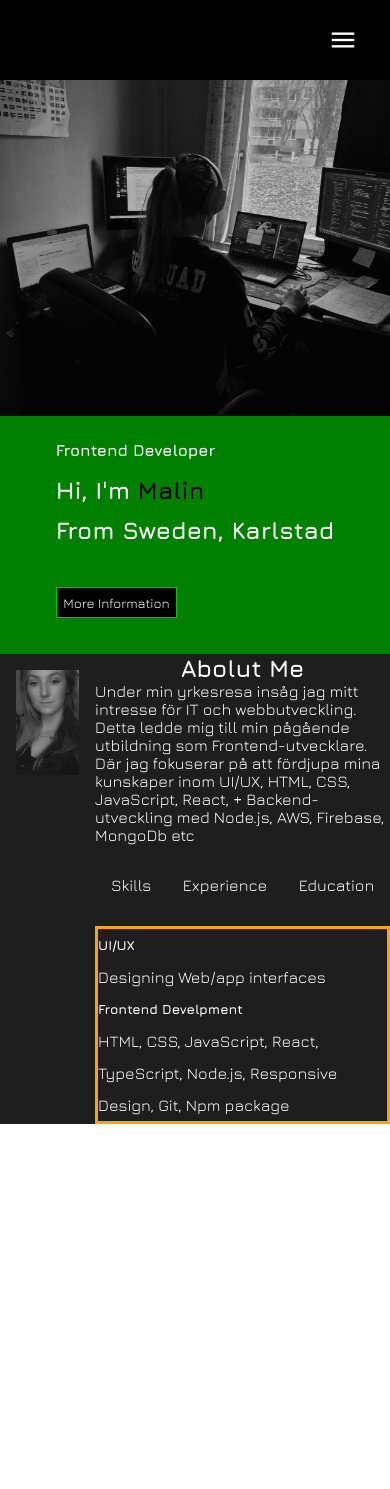
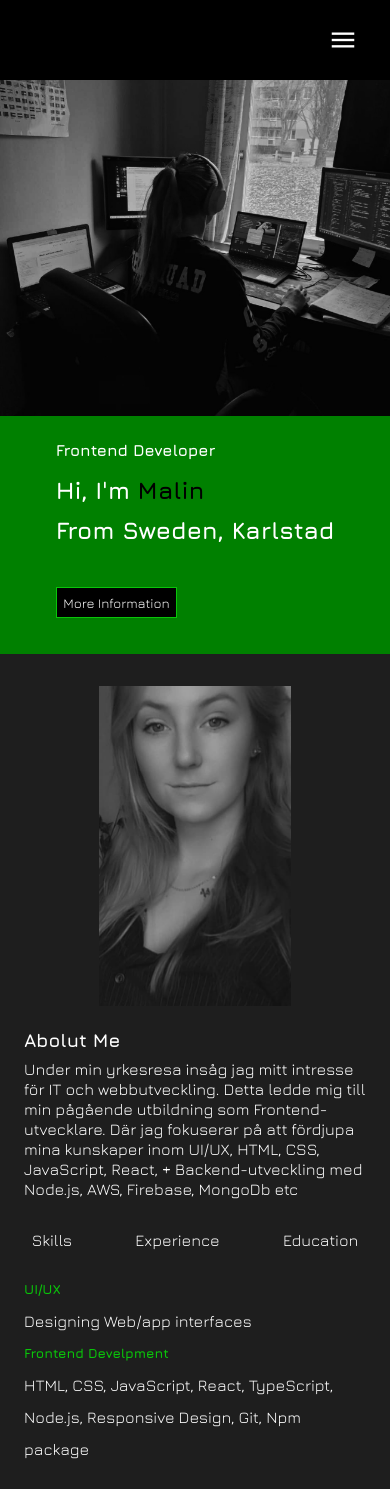
Before and after one commit to MalinJ123/Portfolio, a React (Vite) app: page /start in a window 390 px wide. Before the commit the page ends 1124 px from the top, so only its background shows below. Built offline with nearby package versions, Linux system fonts and the light colour scheme.

Commit message:
fixed the changes btn between skills, experience and Education, the onclick usestate etc,

```diff
--- a/src/routes/Start.jsx
+++ b/src/routes/Start.jsx
@@ -1,7 +1,14 @@
 import working from "../images/me-working.jpg";
 import me from "../images/me.jpg";
 import "../styles/start.css";
+import { useState } from "react";
 function Start() {
+  const [activeTab, setActiveTab] = useState("Skills");
+
+  const handleTabClick = (tab) => {
+    setActiveTab(tab);
+  };
+
   return (
     <>
       <section className="wrapper">
@@ -31,8 +38,8 @@ function Start() {
         </div>
 
         <div className="about__container">
-          <h1 className="about__container--title">Abolut Me</h1>
           <article className="about__container--description">
+            <h1 className="about__container--title">Abolut Me</h1>
             Under min yrkesresa insåg jag mitt intresse för IT och
             webbutveckling. Detta ledde mig till min pågående utbildning som
             Frontend-utvecklare. Där jag fokuserar på att fördjupa mina
@@ -40,22 +47,52 @@ function Start() {
             Backend-utveckling med Node.js, AWS, Firebase, MongoDb etc
           </article>
           <div className="about__container--nav">
-            <nav className="navbar">Skills</nav>
-            <nav className="navbar">Experience</nav>
-            <nav className="navbar">Education</nav>
+            <nav
+              className={`navbar ${activeTab === "Skills" ? "active" : ""}`}
+              onClick={() => handleTabClick("Skills")}
+            >
+              Skills
+            </nav>
+
+            <nav
+              className={`navbar ${activeTab === "Experience" ? "active" : ""}`}
+              onClick={() => handleTabClick("Experience")}
+            >
+              Experience
+            </nav>
+
+            <nav
+              className={`navbar ${activeTab === "Education" ? "active" : ""}`}
+            onClick={()=> handleTabClick("Education")}>
+              Education
+            </nav>
           </div>
 
-          <article className="nav__container">
-            <div>
-              <h5 className="nav__container--title"> UI/UX </h5>
+          <article className="nav__description--container">
+            {activeTab === "Skills" && (<div>
+              <h5 className="nav__description--title"> UI/UX </h5>
               <p>Designing Web/app interfaces</p>
 
-              <h5 className="nav__container--title">Frontend Develpment</h5>
+              <h5 className="nav__description--title">Frontend Develpment</h5>
               <p>
                 HTML, CSS, JavaScript, React, TypeScript, Node.js, Responsive
                 Design, Git, Npm package
               </p>
-            </div>
+            </div>)}
+            {activeTab === "Experience" && (
+               <div>
+               <h5 className="nav__description--title">Experience</h5>
+               <p>Your experience details here...</p>
+             </div>
+            )}
+
+            {activeTab === "Education" && (
+               <div>
+               <h5 className="nav__description--title">Education</h5>
+               <p>Your education details here...</p>
+             </div>
+            )}
+
           </article>
         </div>
       </section>
--- a/src/styles/header.css
+++ b/src/styles/header.css
@@ -20,6 +20,7 @@
   margin: 1em;
   color: white;
   position: relative;
+  cursor: pointer;
 }
 
 .header__container--navbar::after {
@@ -33,11 +34,13 @@
   background-color: transparent;
   transition: transform 0.3s ease-in-out;
   transform-origin: left;
+
 }
 
 .header__container--navbar:hover::after {
   transform: scaleX(1);
   background-color: green;
+
 }
 
 .menu {
--- a/src/styles/start.css
+++ b/src/styles/start.css
@@ -58,12 +58,16 @@
 
 .about__container--title{
   display: flex;
-justify-content: center;
+  margin-bottom:0.5em;
+
 }
 
 .about__container--description{
   display: flex;
+  flex-direction: column;
   justify-self: center;
+  margin:1.5em;
+  line-height: 20px;
 }
 
 .about__container--nav{
@@ -75,6 +79,8 @@ justify-content: center;
 
 .navbar{
   position: relative;
+  cursor: pointer;
+
 }
  .navbar::after {
   content: "";
@@ -93,15 +99,19 @@ justify-content: center;
   background-color: var(--color-green);
   transform: scaleX(1);
 }
-.nav__container{
+.nav__description--container{
   margin-top:2em;
-  border:3px solid orange;
 line-height: 2em;
+margin:1.5em;
+}
+.navbar:hover {
+  transform: scale(1.2); /* Scale the entire navbar element when hovering */
 }
 
+.nav__description--title{
+  color:var(--color-green)
 
-
-
+}
 
 
 @media screen and (max-width:801px) {
@@ -125,4 +135,19 @@ line-height: 2em;
     .green{
         color:black;
     }
+    .about{
+      flex-direction: column;
+    }
+    .about__container:first-child{
+      display: flex;
+      justify-content: center;
+      margin-top:2em;
+    }
+    .img{
+      padding: 0em;
+      height:20em;
+      width:auto;
+
+    }
+
 }
```
